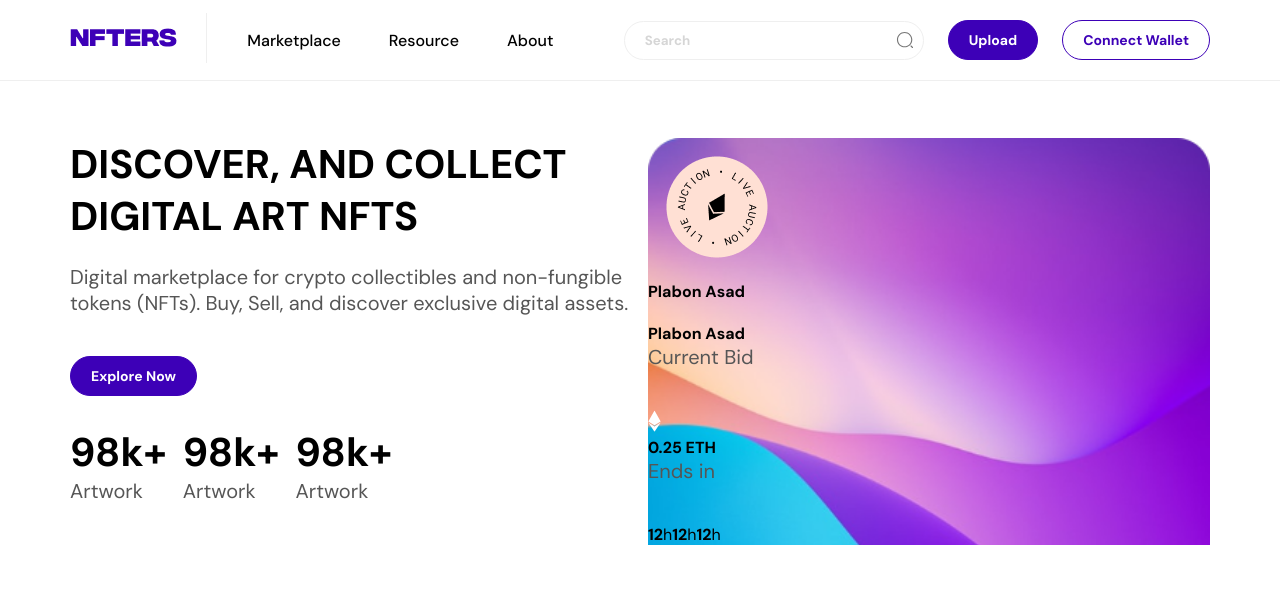
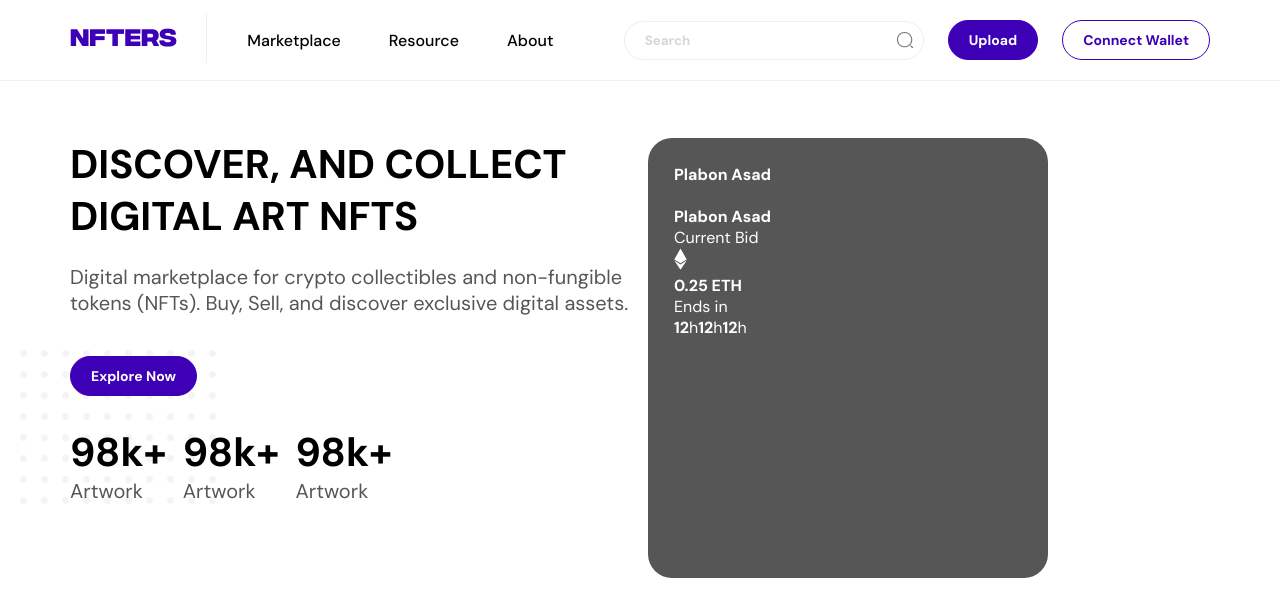
Before and after one commit to plabon-asad/nfters, a Nuxt app: page / in a window 1280 px wide. Shown: the top 616 px of the page. Built offline with nearby package versions, Linux system fonts and the light colour scheme.

Commit message:
Slider card markup

```diff
--- a/components/Slider.vue
+++ b/components/Slider.vue
@@ -26,7 +26,7 @@
                 </div>
                 <div class="col">
                     <div class="card">
-                        <img src="~/assets/img/badge.png" alt="">
+                        <!-- <img src="~/assets/img/badge.png" alt=""> -->
                         <div class="content">
                             <h4 class="title">Plabon Asad</h4>
                             <ul>
@@ -75,12 +75,30 @@
 
 <style lang="scss" scoped>
 .card {
-    background-image: url("~/assets/img/card1.png");
-    background-size: cover;
-    background-repeat: no-repeat;
+    // background-image: url("~/assets/img/card1.png");
+    width: 400px;
+    height: 440px;
+    background: $darkGray;
+    border-radius: 24px;
+    padding: 26px;
+    color: white;
 }
 
 .main-slider {
+    .left-content {
+        position: relative;
+
+        &:before {
+            position: absolute;
+            content: "";
+            width: 196px;
+            height: 154px;
+            bottom: 0;
+            left: -50px;
+            background-image: url('~/assets/img/dots.png');
+            z-index: -1;
+        }
+
         h1 {
             font-weight: bold;
             font-size: 40px;
@@ -114,5 +132,8 @@
                 }
             }
         }
+
+    }
+
 }
 </style>
```
Also changed, not shown: assets/img/dots.png (added). Lines whose indentation alone changed are shown as unchanged.
